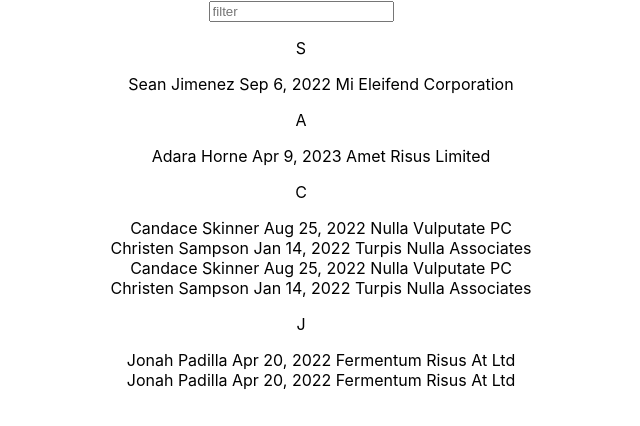
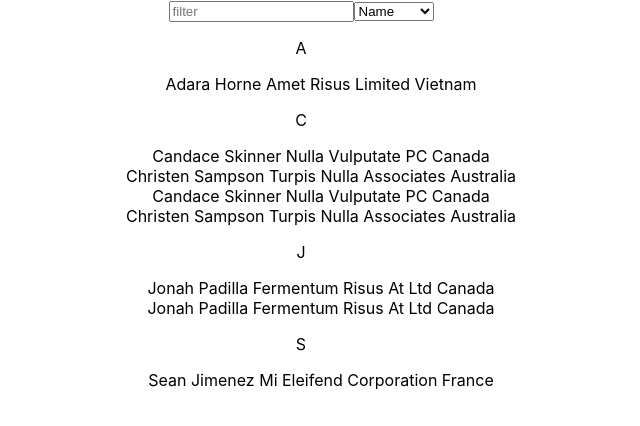
Before and after one commit to mashazyu/doggos-list-react-js, a React (Create React App) app: page / in a window 1280 px wide. Shown: the top 426 px of the page, without its empty margins (339-979 px from the left). Built offline with nearby package versions, Linux system fonts and the light colour scheme; the HTML template or start-up script is replaced by a standard one.

Commit message:
Add grouping

```diff
--- a/src/App.js
+++ b/src/App.js
@@ -1,15 +1,18 @@
+import { useState } from 'react';
 import SectionedList from './components/SectionedList';
 import useInput from './hooks/useInput';
-
+import useSelection from './hooks/useSelection';
 import './App.css';
 
 function App() {
   const [filter, filterInput] = useInput({ placeholder: 'filter' });
+  const [grouping, selectionInput] = useSelection();
 
   return (
     <div className="App">
       {filterInput}
-      <SectionedList filter={filter} />
+      {selectionInput}
+      <SectionedList grouping={grouping} filter={filter} />
     </div>
   );
 }
--- a/src/components/List.js
+++ b/src/components/List.js
@@ -2,8 +2,8 @@ import './List.css';
 import { getSectionedList } from '../helpers';
 
 function List({ data }) {
-  const listItems = data.map(({ guid, name, date, company }) =>
-    (<li key={guid}>{name} {date} {company}</li>)
+  const listItems = data.map(({ guid, name, company, country }) =>
+    (<li key={guid}>{name} {company} {country}</li>)
   );
 
   return (
--- a/src/components/SectionedList.js
+++ b/src/components/SectionedList.js
@@ -2,8 +2,8 @@ import './SectionedList.css';
 import List from './List';
 import { getSectionedList } from '../helpers';
 
-function SectionedList({ filter }) {
-  const data = getSectionedList(filter);
+function SectionedList({ grouping, filter }) {
+  const data = getSectionedList(grouping, filter);
   const listItems = data.map(({ title, items}) => {
     return (
       <div key={title}>
--- a/src/helpers/index.js
+++ b/src/helpers/index.js
@@ -10,13 +10,17 @@ const getFilteredData = (rawFilter) => {
   });
 }
 
-const getFirstLetter = (data) => new Set(data.map(({ name }) => name.charAt(0)));
+const getFirstLetter = (grouping, data) =>
+  new Set(data
+    .map((item) => item[grouping].charAt(0))
+    .sort()
+  );
 
-export const getSectionedList = (filter) => {
+export const getSectionedList = (grouping, filter) => {
   const filteredData = getFilteredData(filter);
-  const sectionTitles = getFirstLetter(filteredData);
+  const sectionTitles = getFirstLetter(grouping, filteredData);
   const sections = Array.from(sectionTitles).map((title) => {
-    const items = filteredData.filter(({ name }) => name.charAt(0) === title);
+    const items = filteredData.filter((item) => item[grouping].charAt(0) === title);
 
     return { title, items };
   });
--- a/src/hooks/useInput.js
+++ b/src/hooks/useInput.js
@@ -1,7 +1,7 @@
-import React, { useState } from 'react';
+import { useState } from 'react';
 
 function useInput(opts) {
-  const [value, setValue] = React.useState('');
+  const [value, setValue] = useState('');
   const input = <input
     value={value}
     onChange={e => setValue(e.target.value)}
--- /dev/null
+++ b/src/hooks/useSelection.js
@@ -0,0 +1,15 @@
+import { useState } from 'react';
+
+function useSelection() {
+  const [value, setValue] = useState('name');
+  const handleSelection = (e) => setValue(e.target.value);
+  const selection =  <select value={value} onChange={handleSelection}>
+    <option value="name">Name</option>
+    <option value="company">Company</option>
+    <option value="country">Country</option>
+  </select>
+
+  return [value, selection];
+}
+
+export default useSelection;
```
